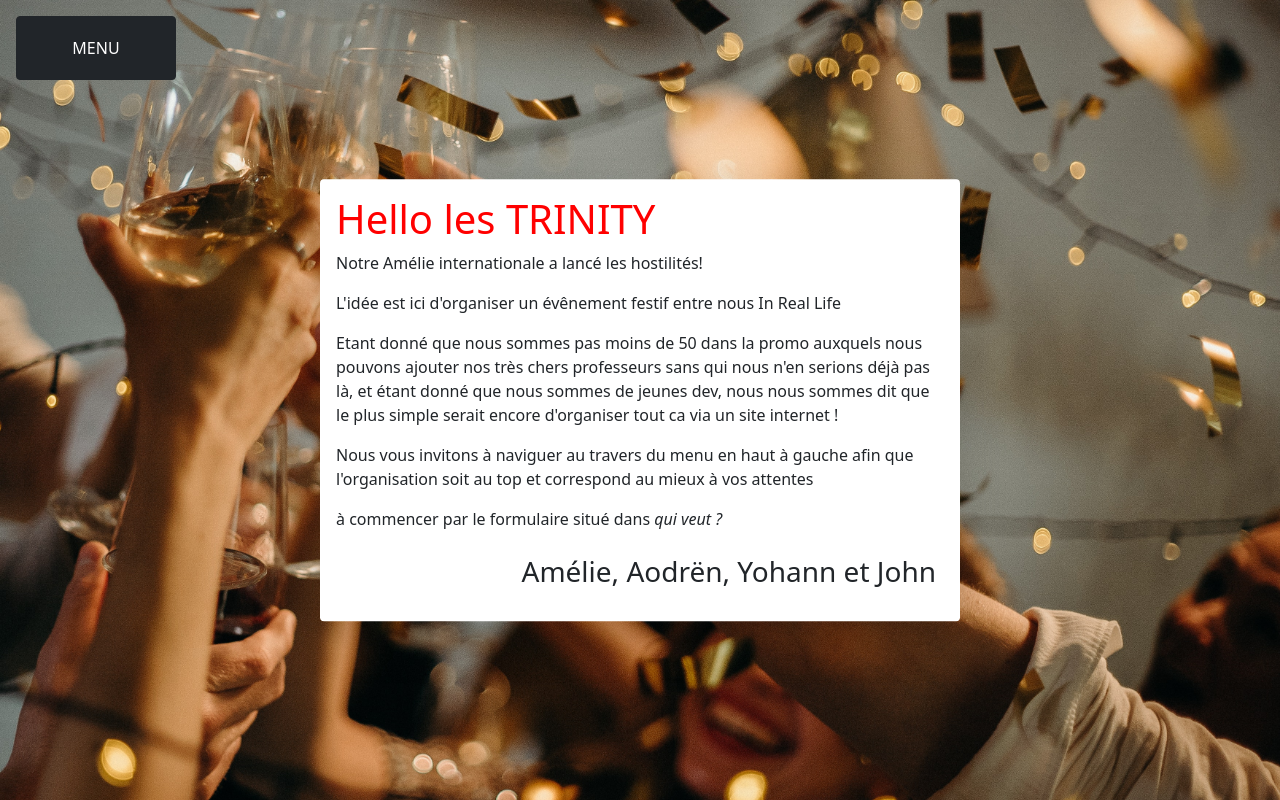
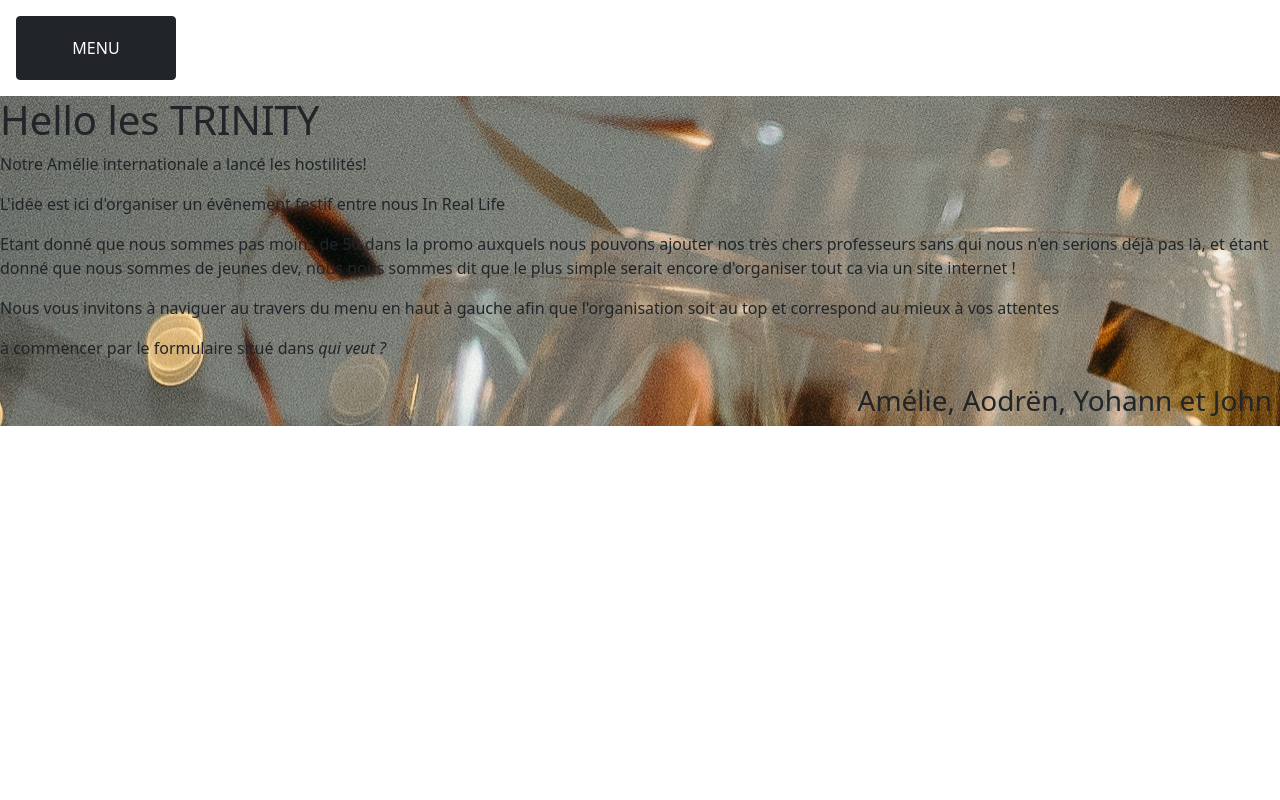
Before and after one commit to YohannHommet/Trinity_Project, a Symfony app: template templates/home/index.html.twig in a window 1280 px wide. Run offline with Twig, Linux system fonts and the light colour scheme; the template is opened without the code that fills it, so the values that code supplies are empty; some libraries are stand-ins or nearby versions.

Commit message:
Refacto home.html.twig

```diff
--- a/public/css/style.css
+++ b/public/css/style.css
@@ -1,3 +1,3 @@
-.test {
-    color: red;
+#main {
+    background: url(img/background.jpg);
 }
--- a/templates/base.html.twig
+++ b/templates/base.html.twig
@@ -13,12 +13,12 @@
 
         <title>{% block title %}Welcome Trinity !{% endblock %}</title>
     </head>
-    <body style="background-image: url(img/background.jpg);background-repeat: no-repeat; background-size: cover;">
+    <body>
 
         {% include "_partials/_navbar.html.twig" %}
 
         <div class="container-fluid p-0 m-0 g-0">
-            <main role="main">
+            <main role="main" id="main">
                 {% block body %}
                 {% endblock %}
             </main>
--- a/templates/home/index.html.twig
+++ b/templates/home/index.html.twig
@@ -1,10 +1,10 @@
 {% extends 'base.html.twig' %}
 
-{% block title %}Trinipéro{% endblock %}
+{% block title %}Trinipéro
+{% endblock %}
 
 {% block body %}
 
-	<main class="position-absolute top-50 start-50 translate-middle shadow-lg p-3 mb-5 bg-body rounded">
 
 	<h1 class="test">Hello les TRINITY</h1>
 	<p>Notre Amélie internationale a lancé les hostilités!</p>
@@ -17,6 +17,5 @@
 	</p>
 	<h3 class="mt-auto p-2 text-end">Amélie, Aodrën, Yohann et John</h3>
 
-	</main>
 
 {% endblock %}
```
Lines whose indentation alone changed are shown as unchanged.
